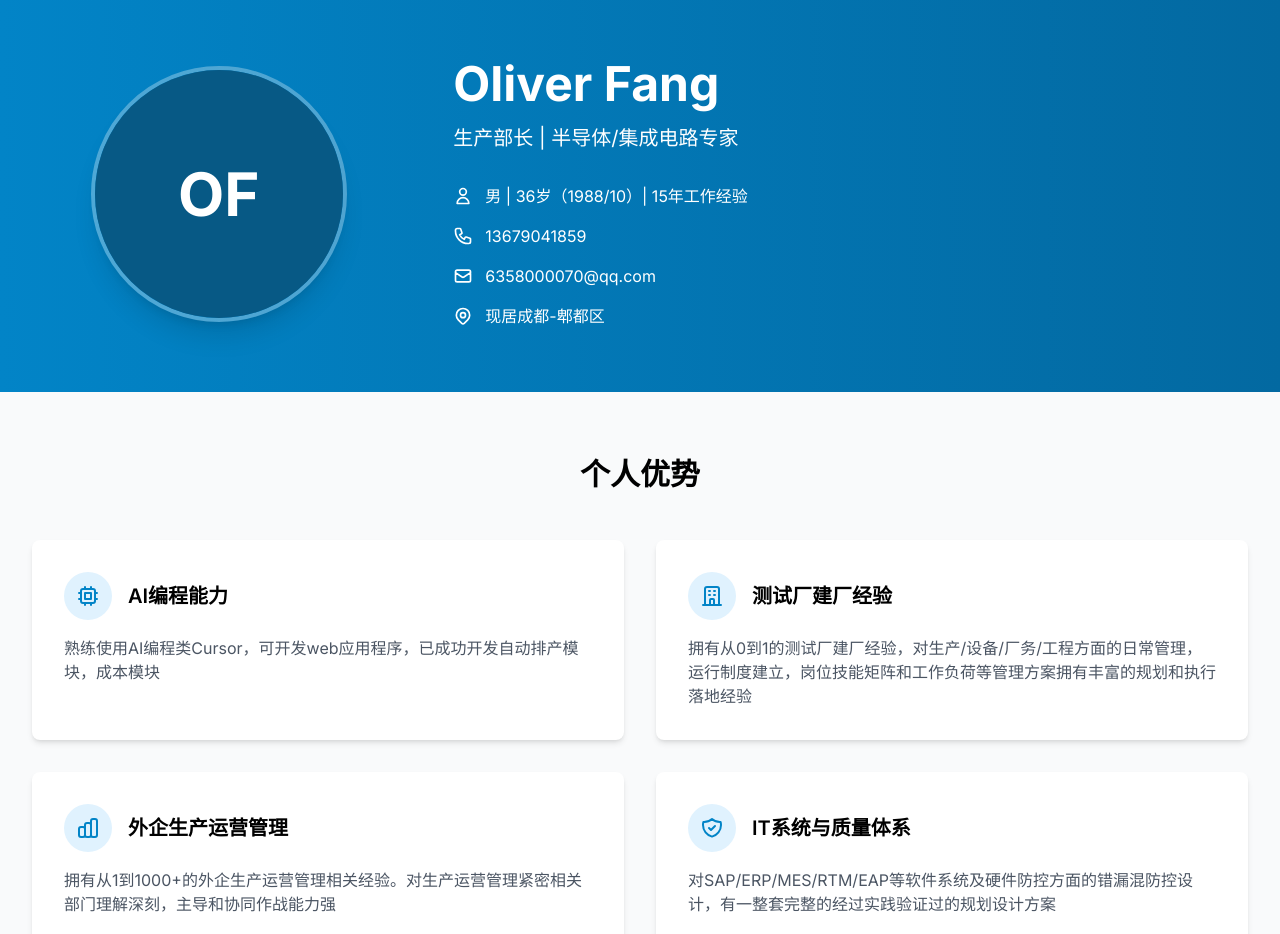
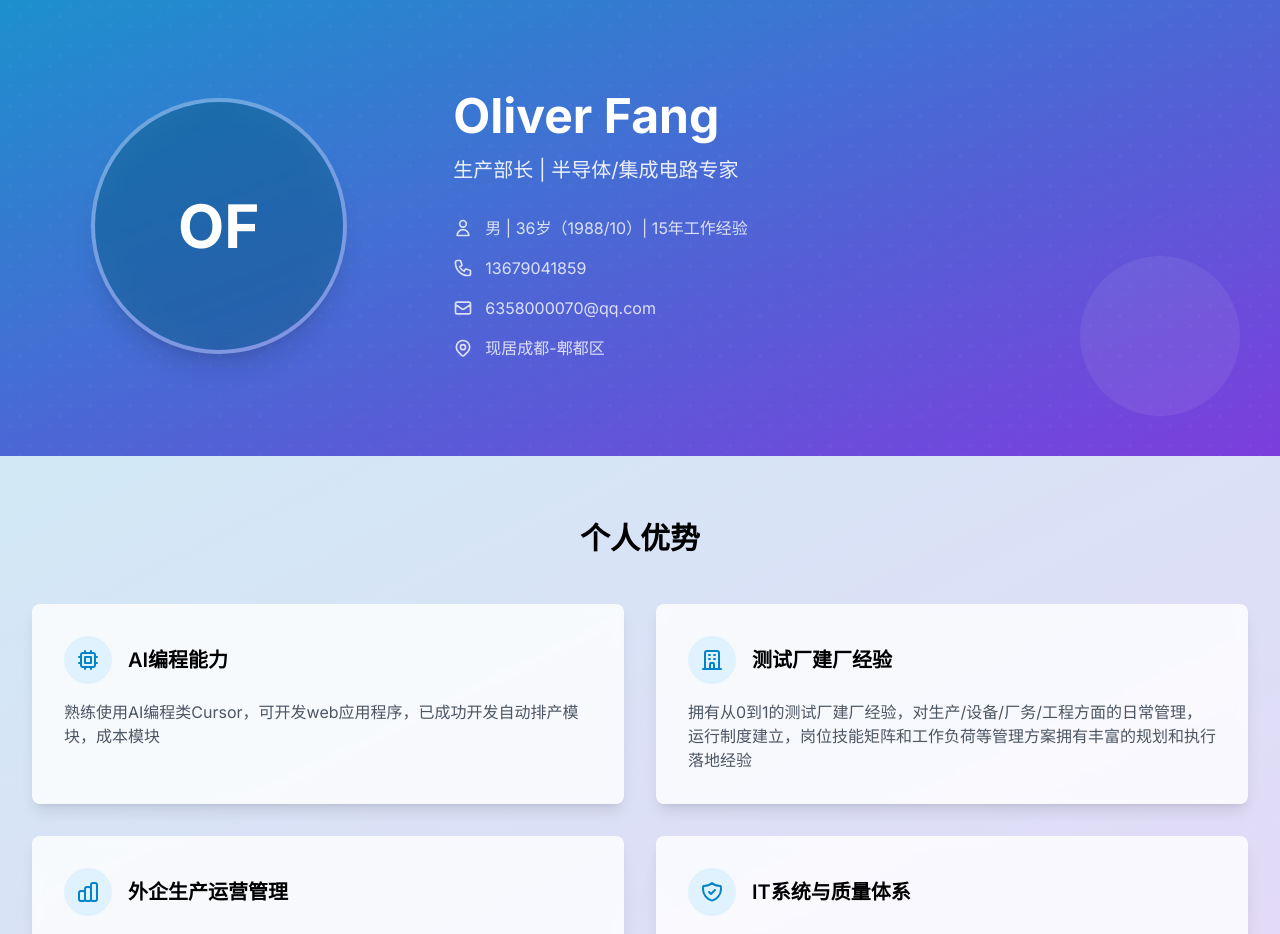
Before and after one commit to Oliverfang-2025/project1, a Next.js app in the folder website-frontend/: page /about in a window 1280 px wide. Shown: the part 100-1034 px from the top of the page. Built offline with nearby package versions, Linux system fonts and the light colour scheme.

Commit message:
更新网站页面内容

```diff
--- a/website-frontend/src/app/about/page.tsx
+++ b/website-frontend/src/app/about/page.tsx
@@ -50,22 +50,34 @@ export default function AboutPage() {
   return (
     <div className="pt-24">
       {/* 顶部个人介绍 */}
-      <section className="py-16 bg-gradient-to-r from-primary-600 to-primary-700 text-white">
-        <div className="container">
+      <section className="relative py-24">
+        {/* 背景渐变 */}
+        <div className="absolute inset-0 bg-gradient-to-br from-primary-600 to-secondary-700 opacity-90"></div>
+
+        {/* 背景图案 */}
+        <div className="absolute inset-0 opacity-10 bg-[url('/images/pattern.svg')] bg-repeat"></div>
+
+        {/* 装饰元素 - 右下角 */}
+        <div className="absolute bottom-10 right-10 opacity-70">
+          <div className="w-40 h-40 rounded-full bg-white/10 backdrop-blur-md"></div>
+        </div>
+
+        {/* 内容 */}
+        <div className="container relative z-10">
           <div className="grid grid-cols-1 md:grid-cols-12 gap-12 items-center">
             <div className="md:col-span-4 text-center">
               <div className="w-64 h-64 mx-auto rounded-full overflow-hidden border-4 border-white/30 shadow-xl">
-                <div className="w-full h-full bg-primary-800 flex items-center justify-center">
-                  <span className="text-6xl font-bold">OF</span>
+                <div className="w-full h-full bg-primary-800/50 backdrop-blur-md flex items-center justify-center">
+                  <span className="text-6xl font-bold text-white">OF</span>
                 </div>
               </div>
             </div>
 
-            <div className="md:col-span-8">
+            <div className="md:col-span-8 text-white">
               <h1 className="text-4xl md:text-5xl font-bold mb-4">Oliver Fang</h1>
-              <p className="text-xl font-light mb-8">生产部长 | 半导体/集成电路专家</p>
+              <p className="text-xl font-light mb-8 text-white/90">生产部长 | 半导体/集成电路专家</p>
 
-              <div className="space-y-4">
+              <div className="space-y-4 text-white/80">
                 <div className="flex items-center">
                   <svg className="w-5 h-5 mr-3" fill="none" stroke="currentColor" viewBox="0 0 24 24">
                     <path strokeLinecap="round" strokeLinejoin="round" strokeWidth="2" d="M16 7a4 4 0 11-8 0 4 4 0 018 0zM12 14a7 7 0 00-7 7h14a7 7 0 00-7-7z" />
@@ -101,12 +113,18 @@ export default function AboutPage() {
       </section>
 
       {/* 个人优势 */}
-      <section className="py-16 bg-gray-50">
-        <div className="container">
+      <section className="relative py-16">
+        {/* 背景渐变 */}
+        <div className="absolute inset-0 bg-gradient-to-br from-primary-600/20 to-secondary-700/20 opacity-90"></div>
+
+        {/* 背景图案 */}
+        <div className="absolute inset-0 opacity-5 bg-[url('/images/pattern.svg')] bg-repeat"></div>
+
+        <div className="container relative z-10">
           <h2 className="text-3xl font-bold text-center mb-12">个人优势</h2>
 
           <div className="grid grid-cols-1 md:grid-cols-2 gap-8">
-            <div className="card p-8 hover-lift">
+            <div className="card p-8 hover-lift bg-white/80 backdrop-blur-sm shadow-lg">
               <div className="flex items-center mb-4">
                 <div className="w-12 h-12 flex-shrink-0 rounded-full bg-primary-100 flex items-center justify-center text-primary-600 mr-4">
                   <svg className="w-6 h-6" fill="none" viewBox="0 0 24 24" stroke="currentColor">
@@ -118,7 +136,7 @@ export default function AboutPage() {
               <p className="text-gray-600">熟练使用AI编程类Cursor，可开发web应用程序，已成功开发自动排产模块，成本模块</p>
             </div>
 
-            <div className="card p-8 hover-lift">
+            <div className="card p-8 hover-lift bg-white/80 backdrop-blur-sm shadow-lg">
               <div className="flex items-center mb-4">
                 <div className="w-12 h-12 flex-shrink-0 rounded-full bg-primary-100 flex items-center justify-center text-primary-600 mr-4">
                   <svg className="w-6 h-6" fill="none" viewBox="0 0 24 24" stroke="currentColor">
@@ -130,7 +148,7 @@ export default function AboutPage() {
               <p className="text-gray-600">拥有从0到1的测试厂建厂经验，对生产/设备/厂务/工程方面的日常管理，运行制度建立，岗位技能矩阵和工作负荷等管理方案拥有丰富的规划和执行落地经验</p>
             </div>
 
-            <div className="card p-8 hover-lift">
+            <div className="card p-8 hover-lift bg-white/80 backdrop-blur-sm shadow-lg">
               <div className="flex items-center mb-4">
                 <div className="w-12 h-12 flex-shrink-0 rounded-full bg-primary-100 flex items-center justify-center text-primary-600 mr-4">
                   <svg className="w-6 h-6" fill="none" viewBox="0 0 24 24" stroke="currentColor">
@@ -142,7 +160,7 @@ export default function AboutPage() {
               <p className="text-gray-600">拥有从1到1000+的外企生产运营管理相关经验。对生产运营管理紧密相关部门理解深刻，主导和协同作战能力强</p>
             </div>
 
-            <div className="card p-8 hover-lift">
+            <div className="card p-8 hover-lift bg-white/80 backdrop-blur-sm shadow-lg">
               <div className="flex items-center mb-4">
                 <div className="w-12 h-12 flex-shrink-0 rounded-full bg-primary-100 flex items-center justify-center text-primary-600 mr-4">
                   <svg className="w-6 h-6" fill="none" viewBox="0 0 24 24" stroke="currentColor">
--- a/website-frontend/src/app/contact/page.tsx
+++ b/website-frontend/src/app/contact/page.tsx
@@ -111,10 +111,27 @@ export default function ContactPage() {
   return (
     <div className="pt-24">
       {/* 页面标题 */}
-      <section className="py-16 bg-gradient-to-r from-primary-600 to-primary-700 text-white">
-        <div className="container text-center">
-          <h1 className="text-4xl md:text-5xl font-bold mb-6">联系我</h1>
-          <p className="text-xl max-w-3xl mx-auto">如果您有任何问题或合作意向，欢迎随时与我联系</p>
+      <section className="relative py-24">
+        {/* 背景渐变 */}
+        <div className="absolute inset-0 bg-gradient-to-br from-primary-600 to-secondary-700 opacity-90"></div>
+
+        {/* 背景图案 */}
+        <div className="absolute inset-0 opacity-10 bg-[url('/images/pattern.svg')] bg-repeat"></div>
+
+        {/* 装饰元素 - 右下角 */}
+        <div className="absolute bottom-10 right-10 opacity-70">
+          <div className="w-40 h-40 rounded-full bg-white/10 backdrop-blur-md"></div>
+        </div>
+
+        {/* 装饰元素 - 左上角 */}
+        <div className="absolute top-10 left-10 opacity-70">
+          <div className="w-24 h-24 rounded-full bg-white/10 backdrop-blur-md"></div>
+        </div>
+
+        {/* 内容 */}
+        <div className="container relative z-10 text-center">
+          <h1 className="text-4xl md:text-5xl font-bold mb-6 text-white">联系我</h1>
+          <p className="text-xl max-w-3xl mx-auto text-white/80">如果您有任何问题或合作意向，欢迎随时与我联系</p>
         </div>
       </section>
 
@@ -302,8 +319,14 @@ export default function ContactPage() {
       </section>
 
       {/* 关注公众号 */}
-      <section className="py-20 bg-gradient-to-b from-gray-50 to-white">
-        <div className="container">
+      <section className="relative py-20">
+        {/* 背景渐变 */}
+        <div className="absolute inset-0 bg-gradient-to-br from-primary-600/30 to-secondary-700/30 opacity-90"></div>
+
+        {/* 背景图案 */}
+        <div className="absolute inset-0 opacity-5 bg-[url('/images/pattern.svg')] bg-repeat"></div>
+
+        <div className="container relative z-10">
           <div className="max-w-4xl mx-auto text-center">
             <div className="mb-10">
               <h2 className="text-3xl font-bold text-gray-900 mb-4">关注我的微信公众号</h2>
@@ -311,7 +334,7 @@ export default function ContactPage() {
               <p className="text-lg text-gray-600">获取最新的半导体测试领域资讯和技术分享</p>
             </div>
 
-            <div className="bg-white p-8 rounded-2xl shadow-lg inline-block border border-gray-100 transform transition-transform hover:scale-105 duration-300">
+            <div className="bg-white p-8 rounded-2xl shadow-lg inline-block border border-gray-100 transform transition-transform hover:scale-105 duration-300 backdrop-blur-md">
               <div className="w-72 h-72 relative mb-5 overflow-hidden ring-2 ring-primary-100 rounded-xl flex items-center justify-center bg-white">
                 {/* 使用本地图片文件作为二维码 */}
                 <img
--- a/website-frontend/src/app/knowledge/page.tsx
+++ b/website-frontend/src/app/knowledge/page.tsx
@@ -167,14 +167,35 @@ export default function KnowledgePage() {
   };
 
   return (
-    <div className="container mx-auto px-4 py-12 mt-20">
-      <div className="text-center mb-12">
-        <h1 className="text-4xl font-bold text-gray-900 mb-4">知识分享</h1>
-        <p className="text-xl text-gray-600 max-w-2xl mx-auto">
+    <div className="mt-20">
+      {/* 现代风格标题区域 */}
+      <section className="relative py-24">
+        {/* 背景渐变 */}
+        <div className="absolute inset-0 bg-gradient-to-br from-primary-600 to-secondary-700 opacity-90"></div>
+
+        {/* 背景图案 */}
+        <div className="absolute inset-0 opacity-10 bg-[url('/images/pattern.svg')] bg-repeat"></div>
+
+        {/* 装饰元素 - 右下角 */}
+        <div className="absolute bottom-10 right-10 opacity-70">
+          <div className="w-40 h-40 rounded-full bg-white/10 backdrop-blur-md"></div>
+        </div>
+
+        {/* 装饰元素 - 左上角 */}
+        <div className="absolute top-10 left-10 opacity-70">
+          <div className="w-24 h-24 rounded-full bg-white/10 backdrop-blur-md"></div>
+        </div>
+
+        {/* 内容 */}
+        <div className="container relative z-10 mx-auto px-4 text-center text-white">
+          <h1 className="text-4xl md:text-5xl font-bold mb-6">知识分享</h1>
+          <p className="text-xl text-white/80 max-w-2xl mx-auto">
             分享我在半导体/集成电路行业的专业知识与实践经验，希望能够帮助到同行和对此感兴趣的朋友。
           </p>
         </div>
+      </section>
 
+      <div className="container mx-auto px-4 py-12">
         {/* 顶部操作栏 */}
         <div className="flex flex-col md:flex-row justify-between items-start md:items-center mb-8 gap-4">
           <SearchBar onSearch={handleSearch} placeholder="搜索知识内容..." />
@@ -246,5 +267,6 @@ export default function KnowledgePage() {
           </div>
         </div>
       </div>
+    </div>
   );
 }
--- a/website-frontend/src/app/plans/page.tsx
+++ b/website-frontend/src/app/plans/page.tsx
@@ -68,10 +68,27 @@ export default function PlansPage() {
   return (
     <div className="pt-24">
       {/* 页面标题 */}
-      <section className="py-16 bg-gradient-to-r from-primary-600 to-primary-700 text-white">
-        <div className="container text-center">
-          <h1 className="text-4xl md:text-5xl font-bold mb-6">我的职业计划</h1>
-          <p className="text-xl max-w-3xl mx-auto">记录发展目标和进步历程，保持前进的动力</p>
+      <section className="relative py-24">
+        {/* 背景渐变 */}
+        <div className="absolute inset-0 bg-gradient-to-br from-primary-600 to-secondary-700 opacity-90"></div>
+
+        {/* 背景图案 */}
+        <div className="absolute inset-0 opacity-10 bg-[url('/images/pattern.svg')] bg-repeat"></div>
+
+        {/* 装饰元素 - 右下角 */}
+        <div className="absolute bottom-10 right-10 opacity-70">
+          <div className="w-40 h-40 rounded-full bg-white/10 backdrop-blur-md"></div>
+        </div>
+
+        {/* 装饰元素 - 左上角 */}
+        <div className="absolute top-10 left-10 opacity-70">
+          <div className="w-24 h-24 rounded-full bg-white/10 backdrop-blur-md"></div>
+        </div>
+
+        {/* 内容 */}
+        <div className="container relative z-10 text-center">
+          <h1 className="text-4xl md:text-5xl font-bold mb-6 text-white">我的职业计划</h1>
+          <p className="text-xl max-w-3xl mx-auto text-white/80">记录发展目标和进步历程，保持前进的动力</p>
         </div>
       </section>
 
@@ -112,13 +129,19 @@ export default function PlansPage() {
       </section>
 
       {/* 个人发展目标 */}
-      <section className="py-16 bg-gray-50">
-        <div className="container">
+      <section className="relative py-16">
+        {/* 背景渐变 */}
+        <div className="absolute inset-0 bg-gradient-to-br from-primary-600/20 to-secondary-700/20 opacity-90"></div>
+
+        {/* 背景图案 */}
+        <div className="absolute inset-0 opacity-5 bg-[url('/images/pattern.svg')] bg-repeat"></div>
+
+        <div className="container relative z-10">
           <h2 className="text-3xl font-bold text-center mb-12">个人发展目标</h2>
 
           <div className="grid grid-cols-1 md:grid-cols-2 gap-8 max-w-4xl mx-auto">
             {personalGoals.map((goal, index) => (
-              <div key={index} className="card p-8 hover-lift">
+              <div key={index} className="card p-8 hover-lift bg-white/80 backdrop-blur-sm shadow-lg">
                 <div className="flex items-center mb-4">
                   <div className="text-4xl mr-4">{goal.icon}</div>
                   <h3 className="text-xl font-bold text-gray-900">{goal.title}</h3>
```
Lines whose indentation alone changed are shown as unchanged.
